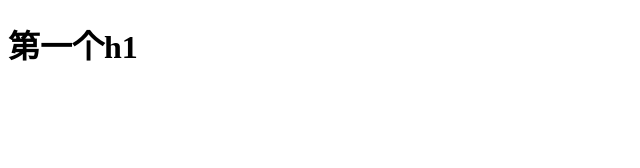
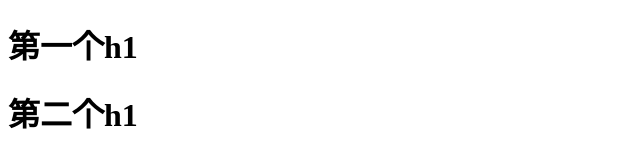
Before and after one commit to kaiZYK/demo, a plain HTML site: page index.html in a window 1280 px wide. Shown: the whole page, without its empty margins (0-640 px from the left). Drawn offline with Linux system fonts and the light colour scheme.

Commit message:
第二次提交 创建了h1

```diff
--- a/index.html
+++ b/index.html
@@ -8,5 +8,6 @@
   </head>
   <body>
     <h1>第一个h1</h1>
+    <h1>第二个h1</h1>
   </body>
 </html>
```
